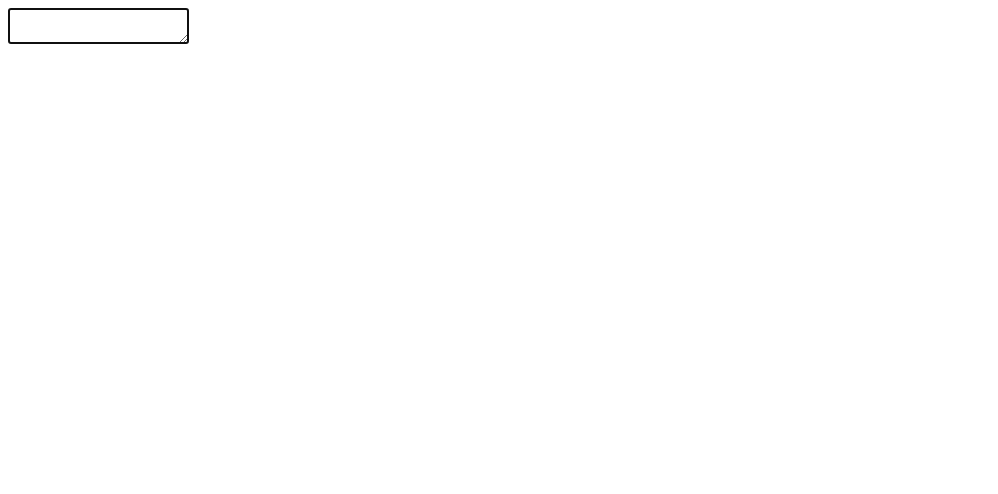
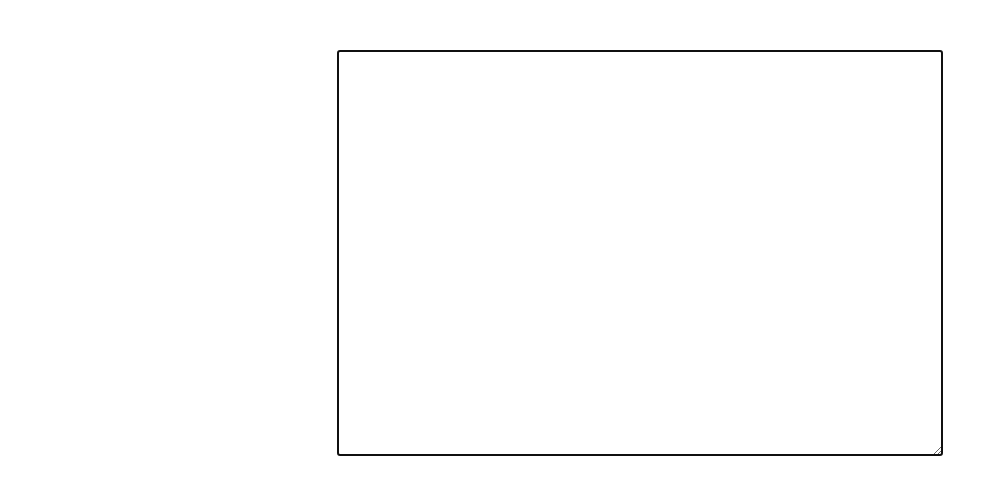
Before and after one commit to soenkehahn/write-a-page, a React app: page / in a window 1280 px wide. Shown: the top 494 px of the page, without its empty margins (0-998 px from the left). Built offline with nearby package versions, Linux system fonts and the light colour scheme; the HTML template or start-up script is replaced by a standard one.

Commit message:
style textarea a bit

```diff
--- a/package.json
+++ b/package.json
@@ -17,7 +17,8 @@
   },
   "dependencies": {
     "react": "^16.3.0",
-    "react-dom": "^16.3.0"
+    "react-dom": "^16.3.0",
+    "styled-components": "^3.2.5"
   },
   "jest": {
     "setupTestFrameworkScriptFile": "./src/test/setup.js"
--- a/src/App.js
+++ b/src/App.js
@@ -1,6 +1,7 @@
 // @flow
 
 import React, { Component } from "react";
+import styled from "styled-components";
 
 export class App extends Component<{}, { value: string }> {
   constructor(props: {}) {
@@ -14,7 +15,7 @@ export class App extends Component<{}, { value: string }> {
 
   render() {
     return (
-      <textarea
+      <Textarea
         autoFocus={true}
         value={this.state.value}
         onChange={event => this.handleChange(event)}
@@ -22,3 +23,12 @@ export class App extends Component<{}, { value: string }> {
     );
   }
 }
+
+const Textarea = styled.textarea`
+  width: 600px;
+  height: 400px;
+  display: block;
+  margin-left: auto;
+  margin-right: auto;
+  margin-top: 50px;
+`;
```
Also changed, not shown: 1 other file (tests, documents, lock files or other folders).
